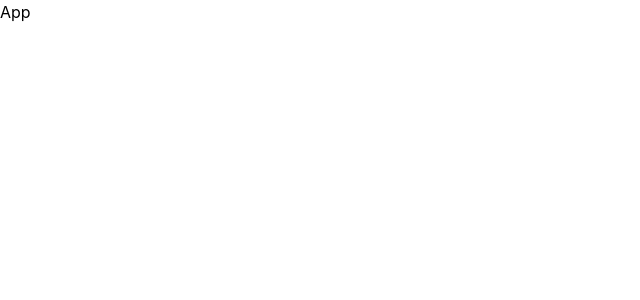
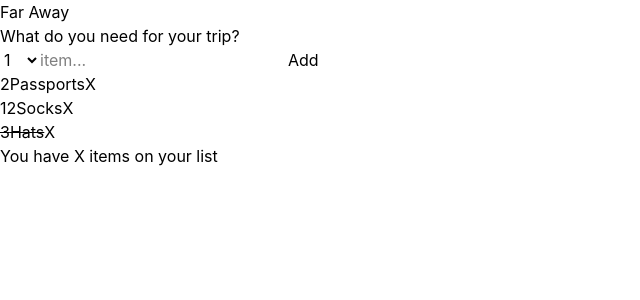
Before and after one commit to Gexof/travel-list, a React (Vite) app: page / in a window 1280 px wide. Shown: the top 300 px of the page, without its empty margins (0-640 px from the left). Built offline with nearby package versions, Linux system fonts and the light colour scheme.

Commit message:
complete the setup of UI without styling

```diff
--- a/src/App.jsx
+++ b/src/App.jsx
@@ -1,5 +1,17 @@
+import Header from "./components/Header";
+import Form from "./components/Form";
+import PackingList from "./components/PackingList";
+import Stats from "./components/Stats";
+
 function App() {
-  return <div>App</div>;
+  return (
+    <div>
+      <Header />
+      <Form />
+      <PackingList />
+      <Stats />
+    </div>
+  );
 }
 
 export default App;
--- /dev/null
+++ b/src/components/Form.jsx
@@ -0,0 +1,42 @@
+import { useState } from "react";
+
+function Form() {
+  const [description, setDescription] = useState("");
+  const [quantity, setQuantity] = useState(1);
+
+  const handleSubmit = (e) => {
+    e.preventDefault();
+    if (!description) return;
+    const newITem = { description, quantity, packed: false, id: Date.now() };
+    setDescription("");
+    setQuantity(1);
+  };
+
+  return (
+    <form onSubmit={handleSubmit}>
+      <h3>What do you need for your trip?</h3>
+
+      <select
+        value={quantity}
+        onChange={(e) => setQuantity(Number(e.target.value))}
+      >
+        {Array.from({ length: 20 }, (v, idx) => idx + 1).map((num) => (
+          <option value={num} key={num}>
+            {num}
+          </option>
+        ))}
+      </select>
+
+      <input
+        type="text"
+        placeholder="item..."
+        value={description}
+        onChange={(e) => setDescription(e.target.value)}
+      />
+
+      <button>Add</button>
+    </form>
+  );
+}
+
+export default Form;
--- /dev/null
+++ b/src/components/Header.jsx
@@ -0,0 +1,5 @@
+function Header() {
+  return <header>Far Away</header>;
+}
+
+export default Header;
--- /dev/null
+++ b/src/components/Item.jsx
@@ -0,0 +1,14 @@
+function Item({ item }) {
+  return (
+    <li>
+      <span className={item.packed ? "line-through" : ""}>
+        {item.quantity}
+        {item.description}
+      </span>
+
+      <button>X</button>
+    </li>
+  );
+}
+
+export default Item;
--- /dev/null
+++ b/src/components/PackingList.jsx
@@ -0,0 +1,21 @@
+import Item from "./Item";
+
+const initialItems = [
+  { id: 1, description: "Passports", quantity: 2, packed: false },
+  { id: 2, description: "Socks", quantity: 12, packed: false },
+  { id: 3, description: "Hats", quantity: 3, packed: true },
+];
+
+function PackingList() {
+  return (
+    <div>
+      <ul>
+        {initialItems.map((item) => (
+          <Item item={item} key={item.id} />
+        ))}
+      </ul>
+    </div>
+  );
+}
+
+export default PackingList;
--- /dev/null
+++ b/src/components/Stats.jsx
@@ -0,0 +1,5 @@
+function Stats() {
+  return <footer>You have X items on your list</footer>;
+}
+
+export default Stats;
```
